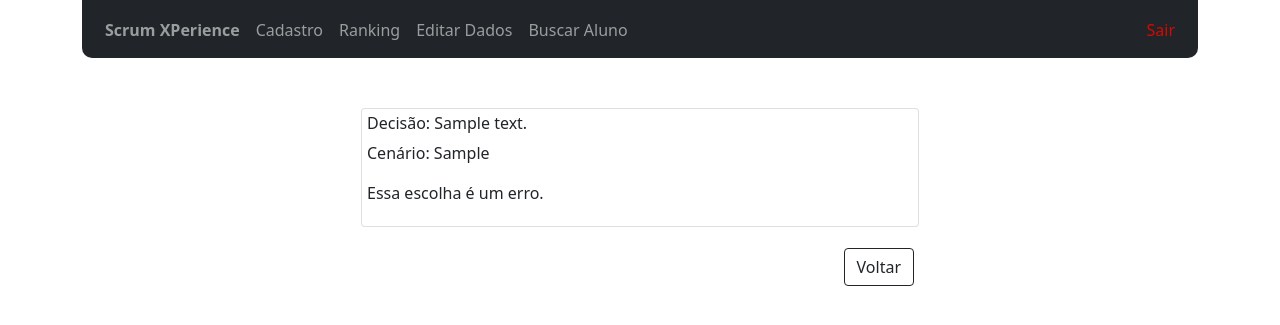
After one commit to andre1003/GameWebsite, a Django app: page /decisions/00000000-0000-0000-0000-000000000001 in a window 1280 px wide. The commit adds this page. Shown: the top 325 px of the page. Run offline with Django 3.2, Linux system fonts and the light colour scheme; a user stored in the database is signed in; tables that the repository leaves empty hold one stand-in row (values such as "Sample post"); some libraries are stand-ins or nearby versions.

Commit message:
Teacher Area Update - Now teachers can access all decisions of a match

```diff
--- a/website/user/forms.py
+++ b/website/user/forms.py
@@ -88,9 +88,10 @@ class GroupRegisterForm(forms.ModelForm):
         fields = ['name', 'score']
 
 class FeedbackForm(forms.Form):
-    def __init__(self, date, individual_feedback, hits, mistakes, *args, **kwargs):
+    def __init__(self, date, individual_feedback, hits, mistakes, match_id, *args, **kwargs):
         self.date = date
         self.individual_feedback = individual_feedback
         self.hits = hits
         self.mistakes = mistakes
+        self.match_id = match_id
         super(FeedbackForm, self).__init__(*args, **kwargs)
--- a/website/user/static/css/style.css
+++ b/website/user/static/css/style.css
@@ -76,7 +76,7 @@ div.form-group>#id_username:focus, div.form-group #id_password:focus, #search:fo
 }
 
 .card {
-    transition: 0.5s;
+    transition: 0.25s;
     padding: 5px;;
 }
 
--- a/website/user/templates/base.html
+++ b/website/user/templates/base.html
@@ -74,6 +74,12 @@
                                         <a class="nav-link activated" style="color: #d40a00;" href="{% url 'logout' %}">Sair</a>
                                     </li>
                                 </ul>
+                            {% else %}
+                                <ul class="navbar-nav">
+                                    <li class="nav-item" style="padding-right: 15px;">
+                                        <a class="nav-link activated" href="{% url 'login' %}">Login</a>
+                                    </li>
+                                </ul>
                             {% endif %}
                         </div>
                     </nav>
--- /dev/null
+++ b/website/user/templates/user/decisions.html
@@ -0,0 +1,35 @@
+{% extends 'base.html' %}
+{% load static %}
+
+{% block title %}Decisões do Jogador{% endblock %}
+
+{% block body %}
+    <div class="container">
+        {% for decision in decisions %}
+            <div class="row mb-3">
+                <div class="col"></div>
+                <div class="col-6 card">
+                    <h6>Decisão: {{ decision.decision }}</h6>
+                    <p>Cenário: {{ decision.scenery }}</p>
+                    {% if decision.is_mistake %}
+                        <p>Essa escolha é um erro.</p>
+                    {% else %}
+                        <p>Essa escolha é um acerto.</p>
+                    {% endif %}
+                </div>
+                <div class="col"></div>
+            </div>
+        {% endfor %}
+
+        <div class="row">
+            <div class="col"></div>
+            <div class="col-6" style="padding: 5px;">
+                <form method="post" enctype="multipart/form-data">
+                    {% csrf_token %}
+                    <input type="submit" class="btn btn-fr btn-outline-dark" value="Voltar">
+                </form>
+            </div>
+            <div class="col"></div>
+        </div>
+    </div>
+{% endblock %}
--- a/website/user/templates/user/feedback.html
+++ b/website/user/templates/user/feedback.html
@@ -8,11 +8,12 @@
         {% for feedback in feedbacks %}
             <div class="row">
                 <div class="col"></div>
-                <div class="col-6 card">
+                <div class="col-8 card">
                     <h6>Data: {{ feedback.date }}</h6>
                     <p>Acertos: {{ feedback.hits }}</p>
                     <p>Erros: {{ feedback.mistakes }}</p>
                     <p>Feedback: {{ feedback.individual_feedback }}</p>
+                    <p>Acesse todas as decisões <a href="{% url 'decision_view' feedback.match_id %}">aqui</a>.</p>
                 </div>
                 <div class="col"></div>
             </div>
@@ -22,7 +23,7 @@
 
         <div class="row">
             <div class="col"></div>
-            <div class="col-6" style="padding: 5px;">
+            <div class="col-8" style="padding: 5px;">
                 <form method="post" enctype="multipart/form-data">
                     {% csrf_token %}
                     <input type="submit" class="btn btn-fr btn-outline-dark" value="Voltar">
--- a/website/user/urls.py
+++ b/website/user/urls.py
@@ -9,9 +9,10 @@ urlpatterns = [
     path('logout/', LogoutView.as_view(), name='logout'),
     path('data/edit/', EditDataView.as_view(), name="edit_data"),
     path('feedback/<str:username>', FeedbackView.as_view(), name='feedback'),
+    path('decisions/<str:match_id>', DecisionsView.as_view(), name='decision_view'),
     path('search/', SearchView.as_view(), name="search"),
     path('match-register/', MatchRegisterView.as_view(), name="match_register"),
-    path('decision-register/<str:match_id>/', DecisionRegisterView.as_view(), name="decision-regsiter"),
+    path('decision-register/<str:match_id>/', DecisionRegisterView.as_view(), name="decision_register"),
     path('group-register/', GroupRegisterView.as_view(), name="group_register"),
     path('ranking/', RankingView.as_view(), name="ranking"),
 ]
--- a/website/user/views.py
+++ b/website/user/views.py
@@ -94,10 +94,17 @@ class GameLoginView(View):
             user = authenticate(username=form.cleaned_data.get('username'), password=form.cleaned_data.get('password'))
             login(request, user)
 
-            return HttpResponse('200', status=200)
+            data = {
+                'response': 'success'
+            }
+
+            return JsonResponse(data)
 
         else:
-            return HttpResponse('500', status=500)
+            data = {
+                'response': 'fail'
+            }
+            return JsonResponse(data)
 
 
 class LogoutView(View):
@@ -209,7 +216,7 @@ class FeedbackView(LoginRequiredMixin, View):
                 day = str(match.created_at.day).zfill(2)
                 date = f"{day}/{month}/{match.created_at.year}"
 
-                form = self.form_class(date, match.individual_feedback, match.hits, match.mistakes)
+                form = self.form_class(date, match.individual_feedback, match.hits, match.mistakes, match.match_id)
 
                 feedbacks.append(form)
 
@@ -221,6 +228,30 @@ class FeedbackView(LoginRequiredMixin, View):
 
     def post(self, request, *args, **kwargs):
         return redirect('search')
+
+
+class DecisionsView(LoginRequiredMixin, View):
+    template_name = 'user/decisions.html'
+
+    def get(self, request, match_id, *args, **kwargs):
+        if request.user.is_staff:
+            try:
+                match = Match.objects.get(match_id=match_id)
+                decisions = Decision.objects.filter(match=match)
+
+                return render(request, self.template_name, {'decisions': decisions})
+
+            except:
+                messages.warning(request, 'Partida não encontrada!')
+                return redirect('search')
+
+        else:
+            messages.error(request, 'Você não tem permissão para acessar essa página!')
+            return redirect('home')
+
+    def post(self, request, match_id, *args, **kwargs):
+        match = Match.objects.get(match_id=match_id)
+        return redirect(f'feedback', match.player.user)
 
 
 @method_decorator(csrf_exempt, name="dispatch") # This is for disable csrf token
@@ -257,7 +288,7 @@ class MatchRegisterView(LoginRequiredMixin, View):
             Save a match (it returns match_id) > Save n decisions, with the match_id
             """
             data = {
-                'match_id': match.match_id
+                'response': match.match_id
             }
 
             return JsonResponse(data)
```
